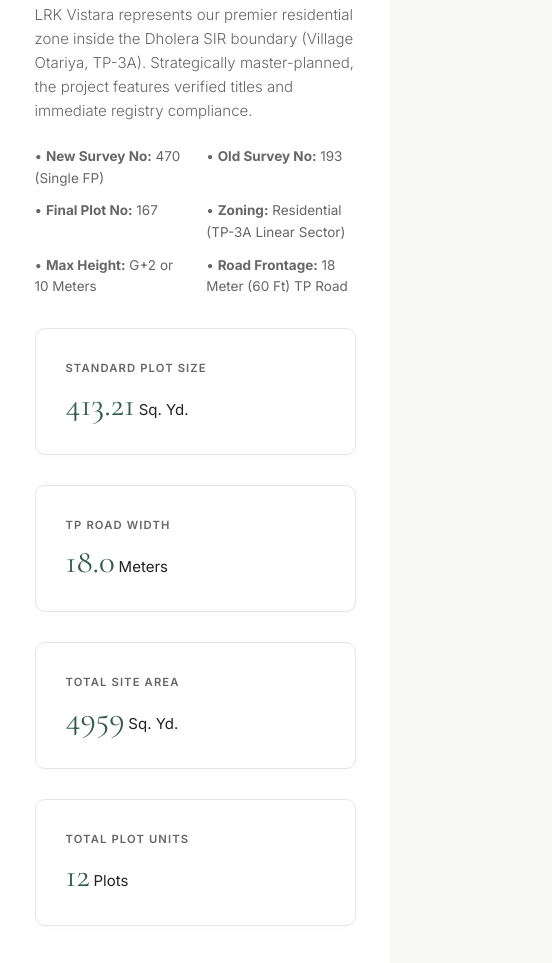
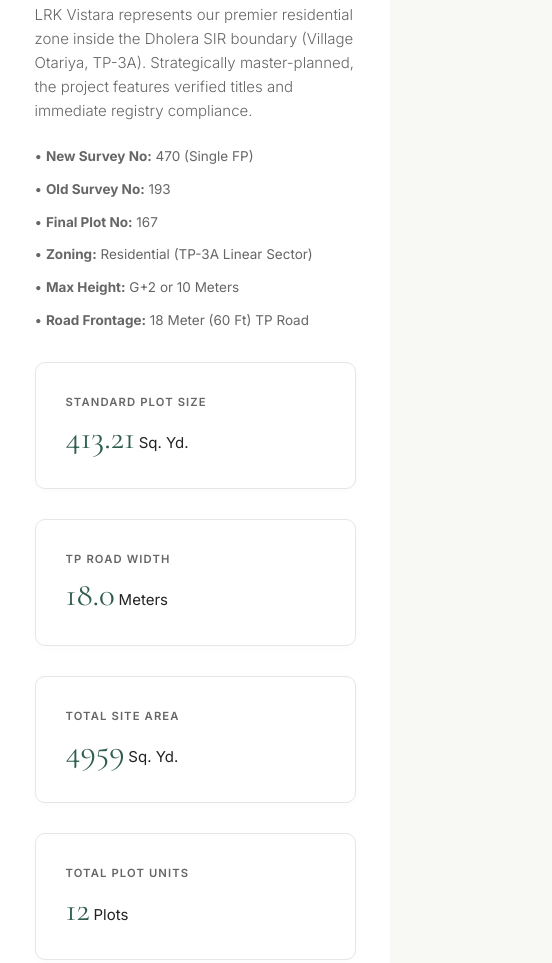
Before and after one commit to guptaTanishq03/lrk, a website: page index.html in a window 390 px wide. Shown: the part 4619-5582 px from the top of the page, 552 px wide, since content can reach past the window. Drawn offline with nearby package versions, Linux system fonts and the light colour scheme; a web font is replaced by a local one.

Commit message:
Fix mobile responsiveness for grid sections

```diff
--- a/index.html
+++ b/index.html
@@ -224,7 +224,7 @@
           <span class="subtitle-tag">Flagship Development</span>
           <h2 class="section-title">LRK Vistara: <span>The Signature Plot Collection</span></h2>
           <p class="intro-text" style="margin-bottom: 1.5rem; font-weight: 300;">LRK Vistara represents our premier residential zone inside the Dholera SIR boundary (Village Otariya, TP-3A). Strategically master-planned, the project features verified titles and immediate registry compliance.</p>
-          <ul style="list-style: none; margin-bottom: 2rem; display: grid; grid-template-columns: 1fr 1fr; gap: 0.75rem 1.5rem; font-size: 0.9rem; color: var(--text-muted);">
+          <ul class="grid-2-col" style="list-style: none; margin-bottom: 2rem; gap: 0.75rem 1.5rem; font-size: 0.9rem; color: var(--text-muted);">
             <li>• <strong>New Survey No:</strong> 470 (Single FP)</li>
             <li>• <strong>Old Survey No:</strong> 193</li>
             <li>• <strong>Final Plot No:</strong> 167</li>
@@ -313,7 +313,7 @@
 
               <div style="margin-top: 2rem;">
                 <h4 style="font-family: var(--font-serif-header); font-size: 1.4rem; margin-bottom: 1rem; font-weight: 400; color: var(--text-charcoal);">Vision & Mission</h4>
-                <div style="display: grid; grid-template-columns: 1fr 1fr; gap: 1.5rem; font-size: 0.9rem; line-height: 1.6;">
+                <div class="grid-2-col" style="gap: 1.5rem; font-size: 0.9rem; line-height: 1.6;">
                   <div style="background-color: var(--bg-warm); padding: 1.5rem; border-radius: var(--radius-md); border-left: 3px solid var(--accent-green); border-top: 1px solid var(--border-light); border-right: 1px solid var(--border-light); border-bottom: 1px solid var(--border-light);">
                     <strong style="color: var(--text-charcoal); display: block; margin-bottom: 0.5rem;">Vision</strong>
                     <ul style="padding-left: 1.2rem; margin-top: 0.5rem; display: flex; flex-direction: column; gap: 0.5rem; color: var(--text-muted); font-weight: 300;">
@@ -846,7 +846,7 @@
         <p class="section-desc">Analyze the direct savings and benefits when acquiring plots directly through M/s LRK Developers' unique pre-launch structure.</p>
       </div>
 
-      <div style="display: grid; grid-template-columns: 1fr 1fr; gap: 4rem; align-items: center;" class="reveal">
+      <div style="gap: 4rem; align-items: center;" class="reveal grid-2-col">
         <!-- Text details -->
         <div>
           <h3 style="font-family: var(--font-serif-header); font-size: 2.2rem; font-weight: 400; margin-bottom: 1.5rem;">Secure a ₹23 Lakh Advantage</h3>
--- a/styles.css
+++ b/styles.css
@@ -87,6 +87,11 @@ a {
   max-width: 1280px;
   margin: 0 auto;
   padding: 0 1rem;
+}
+
+.grid-2-col {
+  display: grid;
+  grid-template-columns: 1fr 1fr;
 }
 
 section {
@@ -2576,7 +2581,7 @@ textarea.form-input {
   .nav-actions .btn {
     display: none;
   }
-  .features-grid, .plans-grid, .gallery-grid, .news-grid {
+  .features-grid, .plans-grid, .gallery-grid, .news-grid, .grid-2-col {
     grid-template-columns: 1fr;
   }
   .vistara-details-grid {
```
